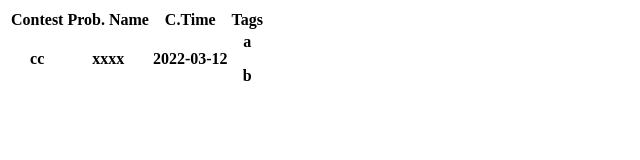
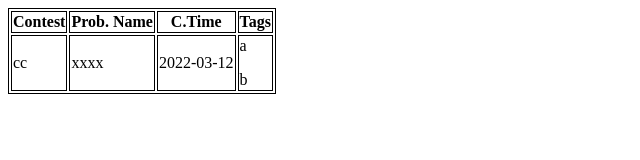
Before and after one commit to hack1nt0/cc, a plain HTML site: page index.html in a window 1280 px wide. Shown: the whole page, without its empty margins (0-640 px from the left). Drawn offline with Linux system fonts and the light colour scheme.

Commit message:
Update index.html

```diff
--- a/index.html
+++ b/index.html
@@ -1,6 +1,14 @@
 <html>
+
+<style>
+table, th, td {
+  border:1px solid black;
+}
+</style>
+
 <head>
   <meta charset="utf-8">
+
 </head>
   <body>
     <table>
@@ -11,10 +19,10 @@
         <th>Tags</th>
       </tr>
       <tr>
-        <th>cc</th>
-        <th>xxxx</th>
-        <th>2022-03-12</th>
-        <th><p>a</p><p>b</p></th>
+        <td>cc</td>
+        <td>xxxx</td>
+        <td>2022-03-12</td>
+        <td><p>a</p><p>b</p></td>
       </tr>
     </table>
   </body>
```
